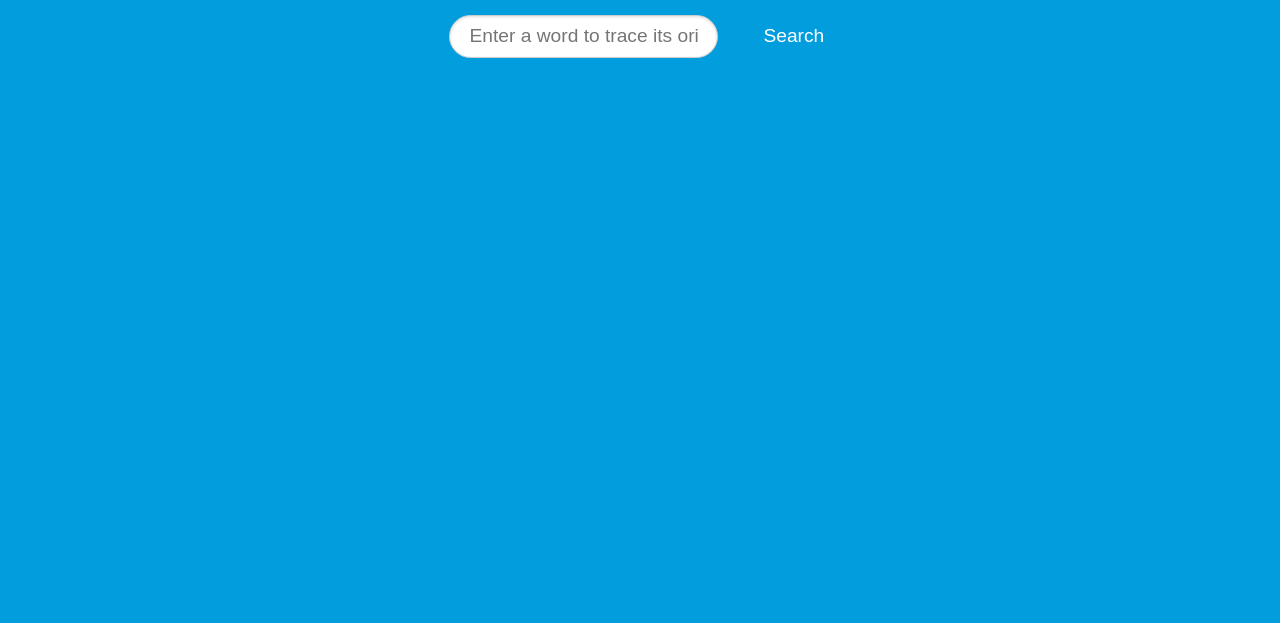
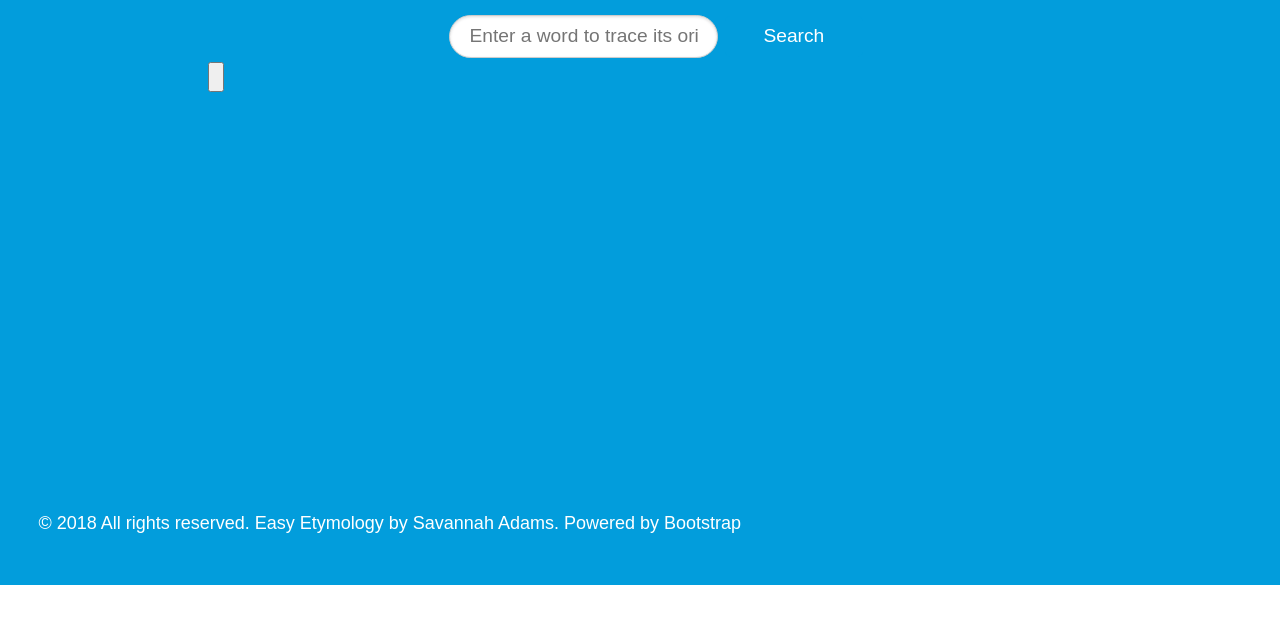
Before and after one commit to SavannahAdamsss/easyEtymologyB2P, a website: page index.html in a window 1280 px wide. Shown: the part 247-870 px from the top of the page. After the commit the page ends 832 px from the top, so only its background shows below. Drawn offline with nearby package versions, Linux system fonts and the light colour scheme.

Commit message:
secondAPI

```diff
--- a/index.html
+++ b/index.html
@@ -12,6 +12,10 @@
     <!-- <link rel="icon" type="image/png" href="images/favicon.ico"> -->
   </head>
   <body class="text-center">
+    <!-- <audio controls>
+      <source src="jmh-sounds.surge.sh/pussy_gb_1.mp3" type="audio/mpeg">
+        Your browser does not support the audio element.
+    </audio> -->
       <!-- <div class="cover-container d-flex h-100 p-3 mx-auto flex-column"></div> -->
       <!-- <header></header> -->
       <main>
@@ -30,7 +34,17 @@
             <script src="form.js" charset="utf-8">
             </script>
           </div>
-          <div class="ety"></div>
+          <div class="ety">
+            <audio auto  id="sound">
+              <source src="http://jmh-sounds.surge.sh/pussy_gb_1.mp3" type="audio/mpeg">
+                Your browser does not support the audio element.
+            </audio>
+              <button onclick="document.getElementById('sound').play()">
+                <img src="" alt="">
+              </button>
+              <!-- <img src="speaking-ico.png"> -->
+          </div>
+          </div>
         </div>
       </main>
       <footer>
@@ -41,13 +55,16 @@
     <script>
       function load() {
                 fetch("https://ety-api.now.sh/word/")
+                fetch()
                   .then(response => response.json())
                   .then(response => {
                     console.log(response)
                     document.querySelector(".card-title").textContent = response.Search[0].Title
                     document.querySelector(".card-img-top").src = response.Search[0].Poster
                   })
-        }
+
+                }
+
     </script>
     <!-- Bootstrap core JavaScript
     ================================================== -->
--- a/materialize.min.css
+++ b/materialize.min.css
@@ -1,28 +1,16 @@
 materialize.min.css
 
-/* @import "node_modules/bootstrap/scss/bootstrap"; */
-
-/* * {
-    -webkit-box-sizing: border-box;
-    -moz-box-sizing: border-box;
-    box-sizing: border-box;
-} */
-
 body {
-    /* height: 100vh; */
     line-height: 1.7em;
-    /* height: nowrap;
-    overflow: scroll; */
-    /* font-size: 10px; */
 }
 
 .splash-container {
     background: #029DDC;
     color: white;
     z-index: -1;
-    width: 100vw;
-    height: 200vh;
+    min-height: 100vh;
     padding: 1em;
+    min-width: 100vw;
     /* position: fixed !important; */
 }
 
@@ -31,25 +19,16 @@ body {
     position: relative;
     text-align: center;
     top: 1em;
-    /* margin: .67em 0; */
-    /* z-index: 1; */
 }
 
 .splash {
     max-width: 70%;
-    /* height: 100vh; */
-    /* overflow: scroll; */
     margin: auto;
-    /* position: absolute; */
     top: 40%;
     left: 0;
-    /* bottom: 0; */
     right: 0;
-    /* text-align: center; */
     letter-spacing: 0.1em;
     line-height: 1.8em;
-    /* font-size: 1em; */
-    /* text-transform: uppercase; */
 }
 
 .splash-subhead {
@@ -76,19 +55,16 @@ body {
     overflow: scroll;
     margin: auto;
     font-family: Playfair Display;
-    /* max-width: 100vw; */
-    /* height: 60vh; */
-    margin: auto;
-    /* position: relative; */
+    height: 60vh;
+    position: relative;
     top: 40%;
     left: 0;
     bottom: 30%;
     right: 0;
-    /* text-align: center; */
     letter-spacing: 0.13em;
     line-height: 1.8em;
     font-size: 1.3em;
-    /* text-transform: uppercase; */
+    text-transform: uppercase;
 }
 
 input.pure-input-rounded {
@@ -104,19 +80,17 @@ input.pure-input-rounded {
     padding: 0.5em 2em;
     border-radius: 5px;
     font-family: inherit;
-    /* font-size: 100%; */
     border: transparent;
     text-decoration: none;
     cursor: pointer;
 }
 
 .copy {
-    display: flex;
-    /* position: absolute; */
-    min-height: 200vh;
+    position: absolute;
+    height: 3vh;
     color: white;
     font-size: 18px;
-    bottom: 20%;
+    bottom: 2%;
     left: 3%;
-    /* position: fixed !important; */
+    position: fixed !important;
 }
```
